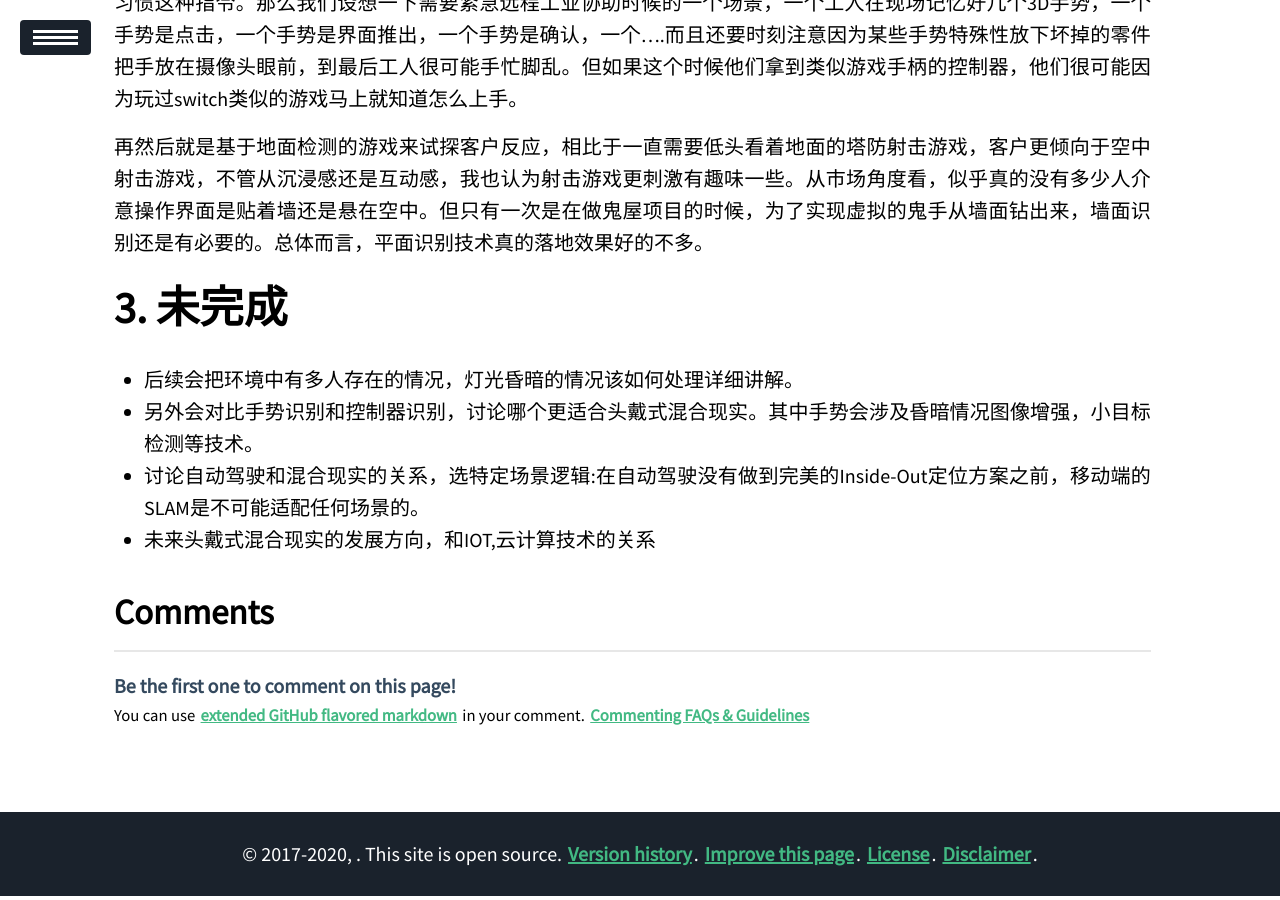
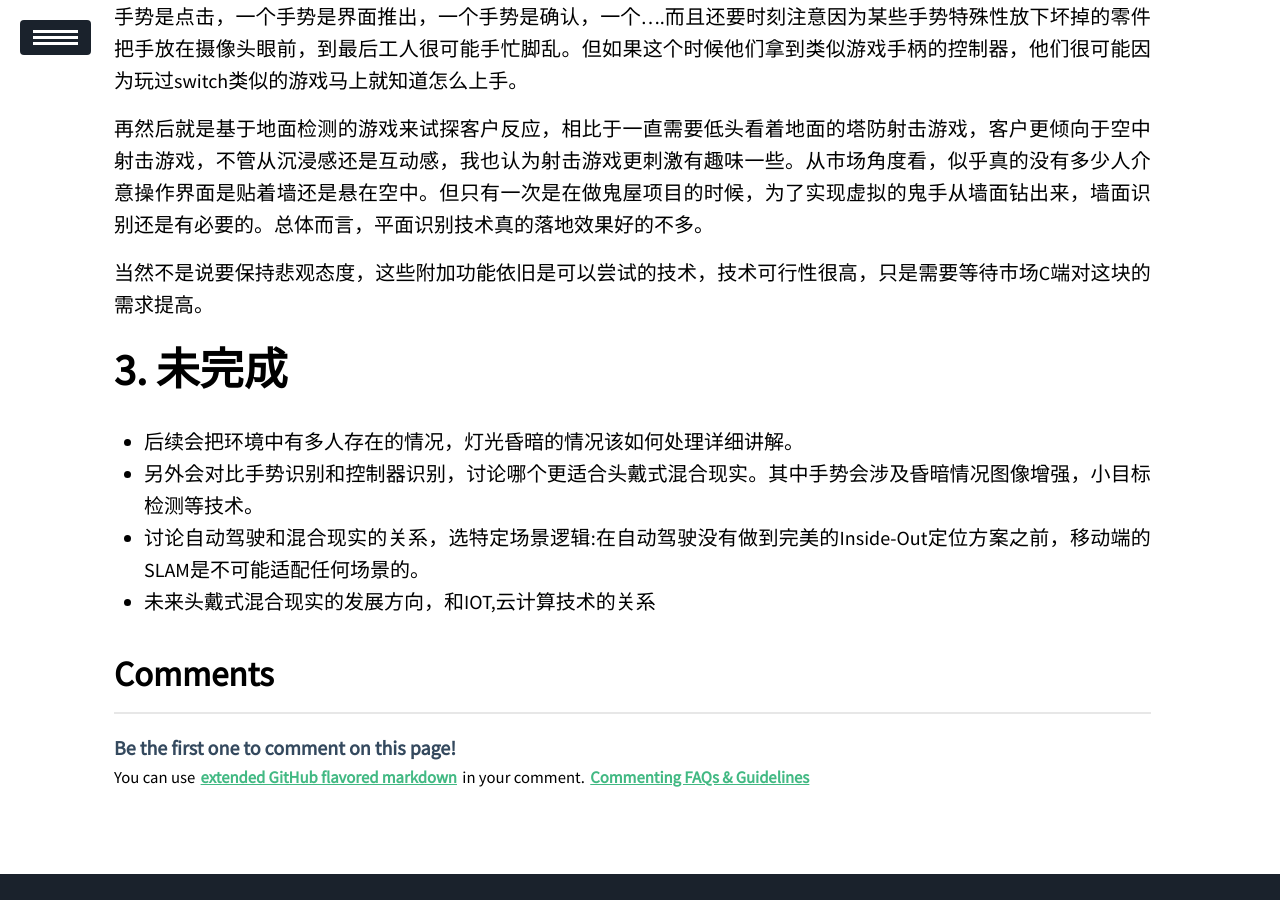
Before and after one commit to Hummmm/hummmm.github.io, a Jekyll site: the page built from _posts/2020-03-01-Mobile-MR/2020-03-01-Mobile-MR.md, in a window 1280 px wide and 900 px high, scrolled down 4355 px. Built offline with Jekyll 4.4.1, drawn with Linux system fonts in a browser that asks for light colours; our own code applies the rules of GitHub Pages for plain Markdown files; a script that is not in the unit is left out.

Commit message:
Update 2020-03-01-Mobile-MR.md

```diff
--- a/_posts/2020-03-01-Mobile-MR/2020-03-01-Mobile-MR.md
+++ b/_posts/2020-03-01-Mobile-MR/2020-03-01-Mobile-MR.md
@@ -42,7 +42,7 @@
 - IMU提供重力分量？首先加速度仪在静止的时候的确可以计算出重力加速度的方向，可是有谁带着设备一动不动呢？另外由于运动时候加速度仪提供的数据是物体运动加速度加重力的叠加，而加速度仪噪音极大并且存在延时，要想从中分解出一个重力方向，不太现实。
 - 但是在快速运动的时候，相机方案可能完全失灵，IMU可以减少一些丢失，虽然精度上不是特别理想但总比丢失好；
 
-## 定位算法架构方案
+### 定位算法架构方案
 
 我们从SLAM最初的动机开始聊起，SLAM一开始是辅助机器人在位置环境里建图并且定位的，可是人类生活在一个完全已知的环境，我们完全可以先把已知的环境数据输入设备让机器记住这个有尺度的地图，这个就相当于提前完成建图和回环检测步骤。
 
@@ -80,6 +80,7 @@
 
 再然后就是基于地面检测的游戏来试探客户反应，相比于一直需要低头看着地面的塔防射击游戏，客户更倾向于空中射击游戏，不管从沉浸感还是互动感，我也认为射击游戏更刺激有趣味一些。从市场角度看，似乎真的没有多少人介意操作界面是贴着墙还是悬在空中。但只有一次是在做鬼屋项目的时候，为了实现虚拟的鬼手从墙面钻出来，墙面识别还是有必要的。总体而言，平面识别技术真的落地效果好的不多。
 
+当然不是说要保持悲观态度，这些附加功能依旧是可以尝试的技术，技术可行性很高，只是需要等待市场C端对这块的需求提高。
 # 未完成
 
 - 后续会把环境中有多人存在的情况，灯光昏暗的情况该如何处理详细讲解。
```
